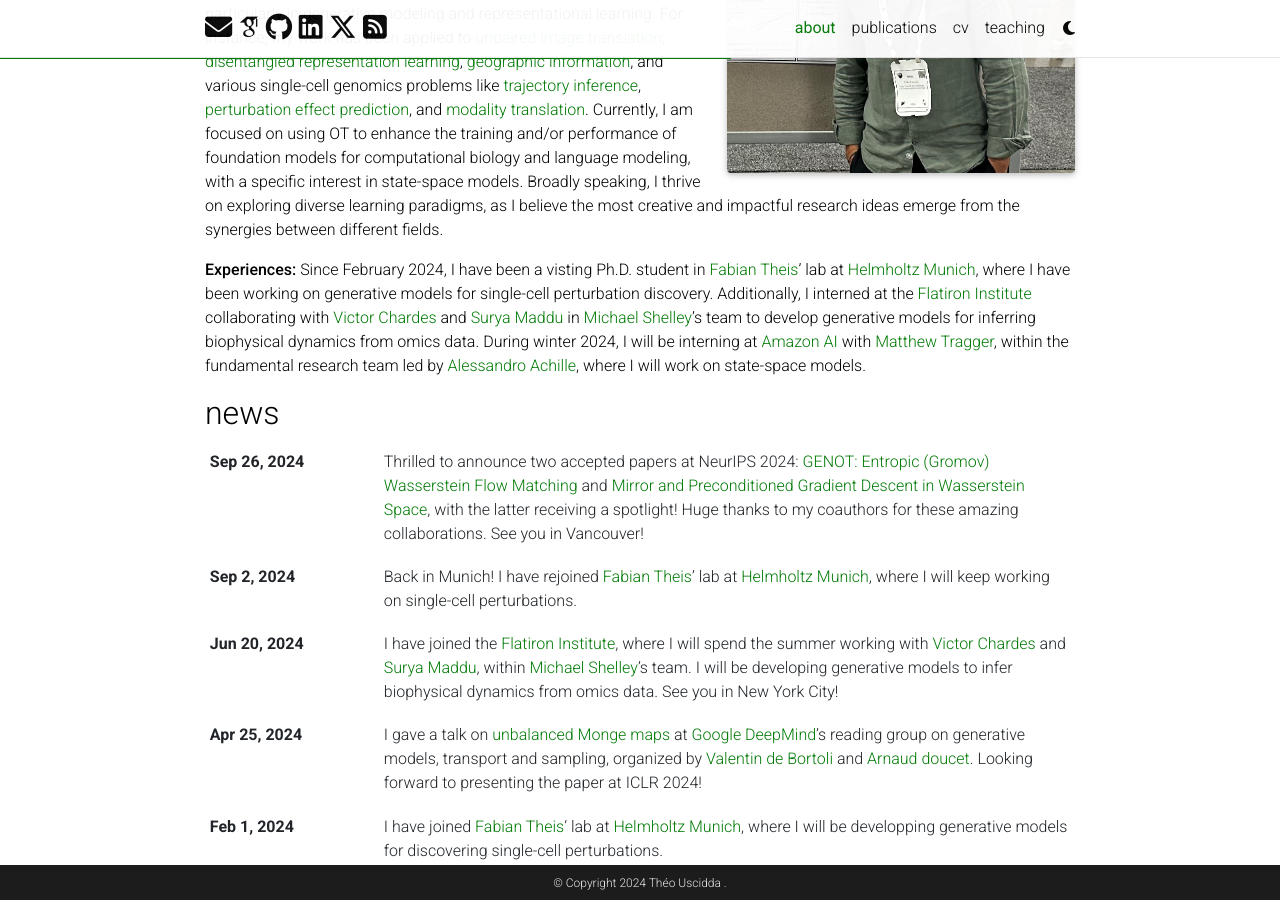
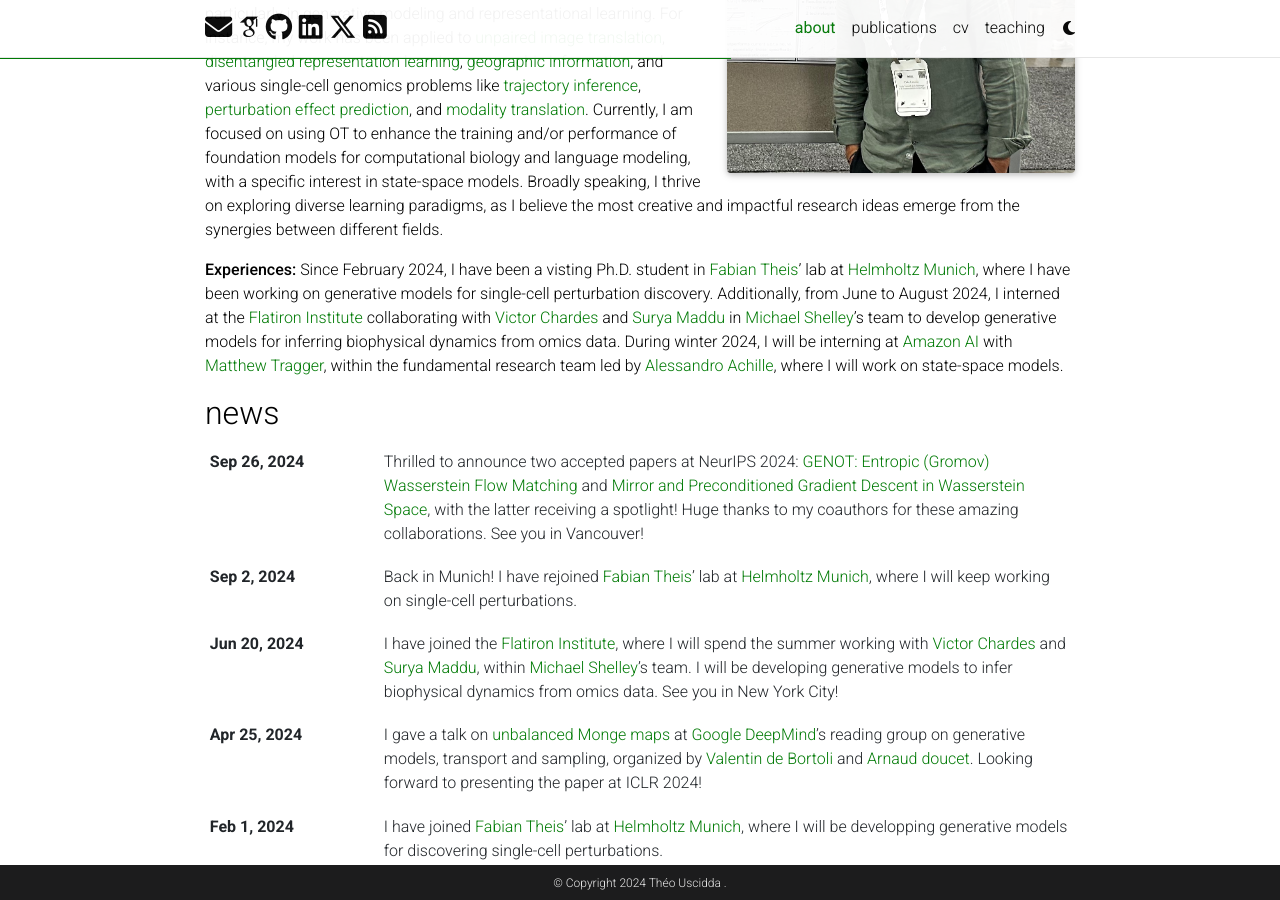
Before and after one commit to theouscidda6/theouscidda6.github.io, a Jekyll site: the page built from _pages/about.md, in a window 1280 px wide and 900 px high, scrolled down 456 px. Built offline with Jekyll 4.4.1, drawn with Linux system fonts in a browser that asks for light colours; full-size pictures stand in for the smaller copies a plugin makes; some web fonts are replaced; comment, search, counter and statistics services are not loaded; a style sheet for code colours, icons or effects is not loaded.

```diff
--- a/_pages/about.md
+++ b/_pages/about.md
@@ -22,7 +22,7 @@
 
 **Research:** I study the interplay between optimal transport (OT) and machine learning. My primary goal is to demonstrate how OT can be used to introduce inductive biases in various learning contexts, particularly in generative modeling and representational learning. For instance, my work has been applied to [unpaired image translation](https://arxiv.org/pdf/2311.15100.pdf), [disentangled representation learning](https://arxiv.org/abs/2407.07829), [geographic information](https://arxiv.org/pdf/2410.11709), and various single-cell genomics problems like [trajectory inference](https://arxiv.org/pdf/2406.08938), [perturbation effect prediction](https://proceedings.mlr.press/v202/uscidda23a/uscidda23a.pdf), and [modality translation](https://arxiv.org/pdf/2310.09254.pdf). Currently, I am focused on using OT to enhance the training and/or performance of foundation models for computational biology and language modeling, with a specific interest in state-space models. Broadly speaking, I thrive on exploring diverse learning paradigms, as I believe the most creative and impactful research ideas emerge from the synergies between different fields.
 
- **Experiences:** Since February 2024, I have been a visting Ph.D. student in [Fabian Theis](https://www.helmholtz-munich.de/en/icb/pi/fabian-theis)' lab at [Helmholtz Munich](https://www.helmholtz-munich.de/en), where I have been working on generative models for single-cell perturbation discovery. Additionally, I interned at the [Flatiron Institute](https://www.simonsfoundation.org/flatiron/) collaborating with [Victor Chardes](https://www.simonsfoundation.org/people/victor-chardes/) and [Surya Maddu](https://www.simonsfoundation.org/people/suryanarayana-maddu/) in [Michael Shelley](https://math.nyu.edu/~shelley/)'s team to develop generative models for inferring biophysical dynamics from omics data. During winter 2024, I will be interning at [Amazon AI](https://www.amazon.science/) with [Matthew Tragger](https://scholar.google.com/citations?user=g3sXAWkAAAAJ&hl=en), within the fundamental research team led by [Alessandro Achille](https://alexachi.github.io/), where I will work on state-space models.
+ **Experiences:** Since February 2024, I have been a visting Ph.D. student in [Fabian Theis](https://www.helmholtz-munich.de/en/icb/pi/fabian-theis)' lab at [Helmholtz Munich](https://www.helmholtz-munich.de/en), where I have been working on generative models for single-cell perturbation discovery. Additionally, from June to August 2024, I interned at the [Flatiron Institute](https://www.simonsfoundation.org/flatiron/) collaborating with [Victor Chardes](https://www.simonsfoundation.org/people/victor-chardes/) and [Surya Maddu](https://www.simonsfoundation.org/people/suryanarayana-maddu/) in [Michael Shelley](https://math.nyu.edu/~shelley/)'s team to develop generative models for inferring biophysical dynamics from omics data. During winter 2024, I will be interning at [Amazon AI](https://www.amazon.science/) with [Matthew Tragger](https://scholar.google.com/citations?user=g3sXAWkAAAAJ&hl=en), within the fundamental research team led by [Alessandro Achille](https://alexachi.github.io/), where I will work on state-space models.
 
   <!-- <strong>Ph.D.</strong> with <a href="https://marcocuturi.net/">Marco Cuturi</a> @ <a href="https://crest.science/">CREST</a> - <a href="https://www.ensae.fr/">ENSAE</a>, <a href="https://www.ip-paris.fr/">Institut Polytechnique de Paris</a> <br>
   <strong>Visiting Ph.D.</strong> hosted by <a href="https://www.helmholtz-munich.de/en/icb/pi/fabian-theis">Fabian Theis</a> @ <a href="https://www.helmholtz-munich.de/en/icb/pi/fabian-theis">Helmholtz Munich</a>, <a href="https://www.tum.de/en/">Technical University of Munich</a> <br>
```
